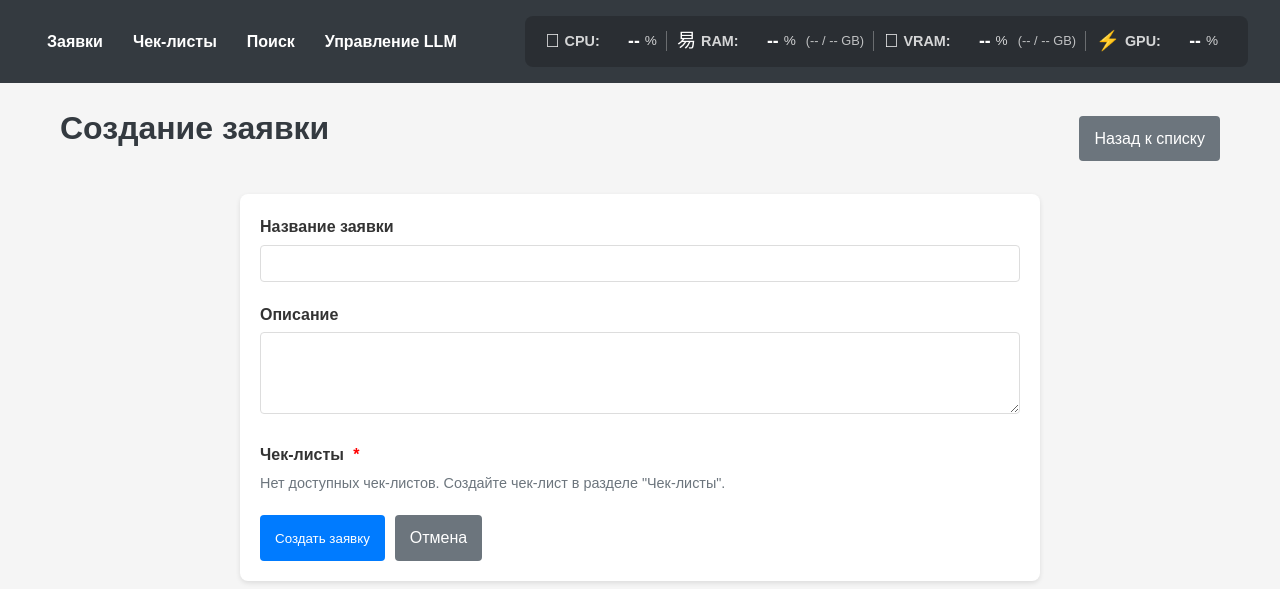
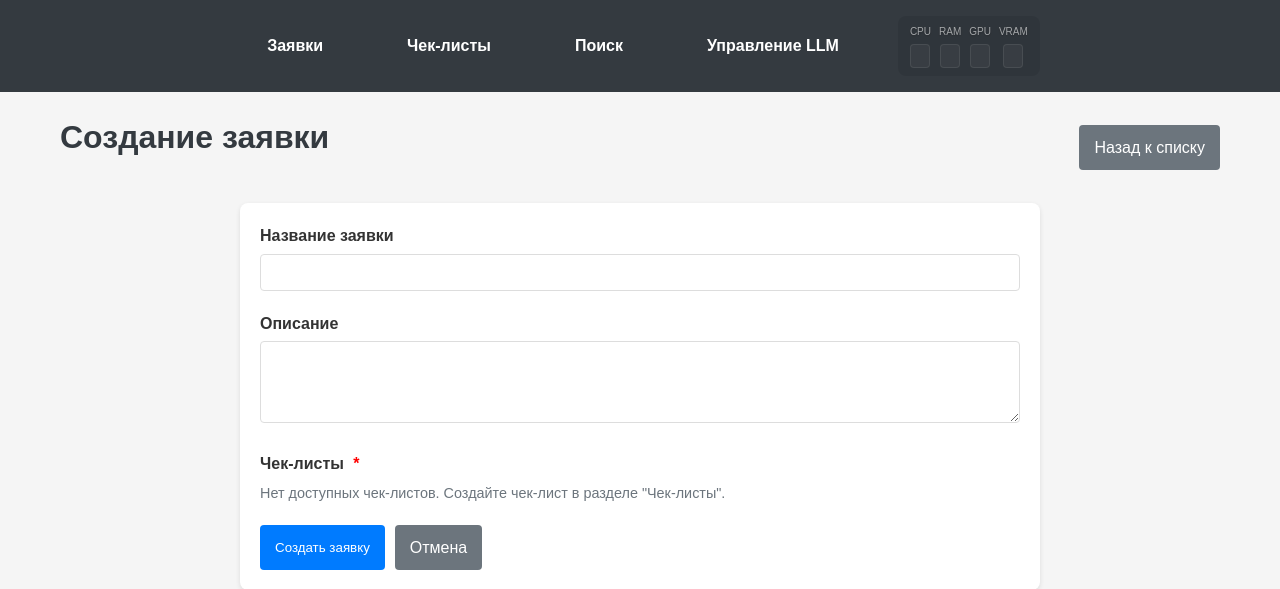
Before and after one commit to MasterVVK/neuro_expert, a Flask app: page /applications/create in a window 1280 px wide. Shown: the top 589 px of the page. Run offline with Flask 3, Linux system fonts and the light colour scheme; data that the repository does not hold is empty.

Commit message:
Отображение загрузки Дергается при переходе, но пока оставим так.

```diff
--- a/ppee-flask/app/templates/base.html
+++ b/ppee-flask/app/templates/base.html
@@ -18,34 +18,60 @@
             </ul>
         </nav>
 
-        <!-- Виджет системной статистики -->
-        <div id="system-stats" class="system-stats-widget">
-            <div class="stat-item" title="Загрузка процессора">
-                <span class="stat-icon"></span>
-                <span class="stat-label">CPU:</span>
-                <span id="cpu-percent" class="stat-value">--</span>
-                <span class="stat-unit">%</span>
+        <!-- Барный индикатор системных ресурсов -->
+        <div class="system-bars-widget" id="system-bars">
+            <div class="bar-wrapper">
+                <div class="bar-title">CPU</div>
+                <div class="bar-container">
+                    <div class="bar-value" id="cpu-hover">--</div>
+                    <div class="bar" id="cpu-bar" style="height: 0%"></div>
+                </div>
             </div>
-            <div class="stat-item" title="Использование оперативной памяти">
-                <span class="stat-icon">易</span>
-                <span class="stat-label">RAM:</span>
-                <span id="mem-percent" class="stat-value">--</span>
-                <span class="stat-unit">%</span>
-                <span id="mem-details" class="stat-details">(-- / -- GB)</span>
+            <div class="bar-wrapper">
+                <div class="bar-title">RAM</div>
+                <div class="bar-container">
+                    <div class="bar-value" id="ram-hover">--</div>
+                    <div class="bar" id="ram-bar" style="height: 0%"></div>
+                </div>
             </div>
-            <div class="stat-item" title="Использование видеопамяти">
-                <span class="stat-icon"></span>
-                <span class="stat-label">VRAM:</span>
-                <span id="vram-percent" class="stat-value">--</span>
-                <span class="stat-unit">%</span>
-                <span id="vram-details" class="stat-details">(-- / -- GB)</span>
+            <div class="bar-wrapper">
+                <div class="bar-title">GPU</div>
+                <div class="bar-container">
+                    <div class="bar-value" id="gpu-hover">--</div>
+                    <div class="bar" id="gpu-bar" style="height: 0%"></div>
+                </div>
             </div>
-            <div class="stat-item" title="Загрузка GPU">
-                <span class="stat-icon">⚡</span>
-                <span class="stat-label">GPU:</span>
-                <span id="gpu-util" class="stat-value">--</span>
-                <span class="stat-unit">%</span>
-                <span id="gpu-temp" class="stat-details"></span>
+            <div class="bar-wrapper">
+                <div class="bar-title">VRAM</div>
+                <div class="bar-container">
+                    <div class="bar-value" id="vram-hover">--</div>
+                    <div class="bar" id="vram-bar" style="height: 0%"></div>
+                </div>
+            </div>
+
+            <div class="system-tooltip">
+                <div class="tooltip-arrow"></div>
+                <div class="tooltip-header">Системные ресурсы</div>
+                <div class="tooltip-row">
+                    <span class="tooltip-label">CPU:</span>
+                    <span class="tooltip-value" id="cpu-detail">--</span>
+                </div>
+                <div class="tooltip-row">
+                    <span class="tooltip-label">RAM:</span>
+                    <span class="tooltip-value" id="ram-detail">--</span>
+                </div>
+                <div class="tooltip-row">
+                    <span class="tooltip-label">GPU:</span>
+                    <span class="tooltip-value" id="gpu-detail">--</span>
+                </div>
+                <div class="tooltip-row">
+                    <span class="tooltip-label">VRAM:</span>
+                    <span class="tooltip-value" id="vram-detail">--</span>
+                </div>
+                <div class="tooltip-row" id="gpu-temp-row" style="display: none;">
+                    <span class="tooltip-label">Температура GPU:</span>
+                    <span class="tooltip-value" id="gpu-temp-detail">--</span>
+                </div>
             </div>
         </div>
     </header>
@@ -60,18 +86,83 @@
         <p>&copy; 2025 ФГАУ «НИИ «ЦЭПП»</p>
     </footer>
 
-    <!-- Подключаем общую библиотеку для отслеживания прогресса -->
+    <!-- Подключаем скрипты -->
     <script src="{{ url_for('static', filename='js/task-progress.js') }}"></script>
-    <!-- Подключаем основной JS-файл -->
     <script src="{{ url_for('static', filename='js/script.js') }}"></script>
 
     <!-- Скрипт для обновления системной статистики -->
     <script>
-        // Функция для получения цвета в зависимости от процента использования
-        function getColorByPercent(percent) {
-            if (percent < 50) return '#28a745'; // Зеленый
-            if (percent < 80) return '#ffc107'; // Желтый
-            return '#dc3545'; // Красный
+        // Функция для получения класса цвета
+        function getColorClass(percent) {
+            if (percent < 40) return 'low';
+            if (percent < 70) return 'medium';
+            if (percent < 90) return 'high';
+            return 'critical';
+        }
+
+        // Функция для обновления бара
+        function updateBar(barId, hoverValueId, percent) {
+            const bar = document.getElementById(barId);
+            const hoverValue = document.getElementById(hoverValueId);
+
+            if (bar && hoverValue) {
+                bar.style.height = `${Math.min(percent, 100)}%`;
+                bar.className = `bar ${getColorClass(percent)}`;
+                hoverValue.textContent = `${percent.toFixed(1)}%`;
+            }
+        }
+
+        // Функция для обновления детальной информации
+        function updateDetails(data) {
+            // CPU
+            const cpuDetail = document.getElementById('cpu-detail');
+            if (cpuDetail) {
+                cpuDetail.textContent = `${data.cpu.percent.toFixed(1)}% (${data.cpu.cores} ядер)`;
+            }
+
+            // RAM
+            const ramDetail = document.getElementById('ram-detail');
+            if (ramDetail) {
+                ramDetail.textContent = `${data.memory.percent.toFixed(1)}% (${data.memory.used_gb.toFixed(1)}/${data.memory.total_gb.toFixed(1)} GB)`;
+            }
+
+            // GPU
+            const gpuDetail = document.getElementById('gpu-detail');
+            if (gpuDetail) {
+                let gpuName = data.gpu.name;
+                // Сокращаем название видеокарты
+                if (gpuName.includes('NVIDIA')) {
+                    gpuName = gpuName.replace('NVIDIA GeForce ', '');
+                    gpuName = gpuName.replace('NVIDIA ', '');
+                }
+                if (gpuName.includes('AMD')) {
+                    gpuName = gpuName.replace('AMD Radeon ', '');
+                    gpuName = gpuName.replace('AMD ', '');
+                }
+                gpuDetail.textContent = `${data.gpu.utilization.toFixed(1)}% - ${gpuName}`;
+            }
+
+            // VRAM
+            const vramDetail = document.getElementById('vram-detail');
+            if (vramDetail) {
+                vramDetail.textContent = `${data.gpu.vram_percent.toFixed(1)}% (${data.gpu.vram_used_gb.toFixed(1)}/${data.gpu.vram_total_gb.toFixed(1)} GB)`;
+            }
+
+            // GPU Temperature
+            const gpuTempRow = document.getElementById('gpu-temp-row');
+            const gpuTempDetail = document.getElementById('gpu-temp-detail');
+            if (data.gpu.temperature && gpuTempRow && gpuTempDetail) {
+                gpuTempRow.style.display = 'flex';
+                gpuTempDetail.textContent = `${data.gpu.temperature}°C`;
+
+                if (data.gpu.temperature < 70) {
+                    gpuTempDetail.style.color = '#28a745';
+                } else if (data.gpu.temperature < 85) {
+                    gpuTempDetail.style.color = '#ffc107';
+                } else {
+                    gpuTempDetail.style.color = '#dc3545';
+                }
+            }
         }
 
         // Функция для обновления статистики
@@ -79,160 +170,232 @@
             fetch('/stats/system')
                 .then(response => response.json())
                 .then(data => {
-                    // CPU
-                    const cpuPercent = document.getElementById('cpu-percent');
-                    cpuPercent.textContent = data.cpu.percent.toFixed(1);
-                    cpuPercent.style.color = getColorByPercent(data.cpu.percent);
-
-                    // Memory
-                    const memPercent = document.getElementById('mem-percent');
-                    const memDetails = document.getElementById('mem-details');
-                    memPercent.textContent = data.memory.percent.toFixed(1);
-                    memPercent.style.color = getColorByPercent(data.memory.percent);
-                    memDetails.textContent = `(${data.memory.used_gb.toFixed(1)} / ${data.memory.total_gb.toFixed(1)} GB)`;
-
-                    // VRAM
-                    const vramPercent = document.getElementById('vram-percent');
-                    const vramDetails = document.getElementById('vram-details');
-                    vramPercent.textContent = data.gpu.vram_percent.toFixed(1);
-                    vramPercent.style.color = getColorByPercent(data.gpu.vram_percent);
-                    vramDetails.textContent = `(${data.gpu.vram_used_gb.toFixed(1)} / ${data.gpu.vram_total_gb.toFixed(1)} GB)`;
-
-                    // GPU Utilization
-                    const gpuUtil = document.getElementById('gpu-util');
-                    const gpuTemp = document.getElementById('gpu-temp');
-                    if (data.gpu.utilization !== undefined) {
-                        gpuUtil.textContent = data.gpu.utilization.toFixed(1);
-                        gpuUtil.style.color = getColorByPercent(data.gpu.utilization);
-                    }
-                    if (data.gpu.temperature) {
-                        gpuTemp.textContent = `(${data.gpu.temperature}°C)`;
-                        // Цвет температуры
-                        if (data.gpu.temperature < 70) {
-                            gpuTemp.style.color = '#28a745';
-                        } else if (data.gpu.temperature < 85) {
-                            gpuTemp.style.color = '#ffc107';
-                        } else {
-                            gpuTemp.style.color = '#dc3545';
-                        }
-                    }
+                    updateBar('cpu-bar', 'cpu-hover', data.cpu.percent);
+                    updateBar('ram-bar', 'ram-hover', data.memory.percent);
+                    updateBar('gpu-bar', 'gpu-hover', data.gpu.utilization);
+                    updateBar('vram-bar', 'vram-hover', data.gpu.vram_percent);
+                    updateDetails(data);
                 })
                 .catch(error => {
                     console.error('Ошибка при получении системной статистики:', error);
                 });
         }
 
-        // Обновляем статистику сразу при загрузке
+        // Запускаем обновление
         updateSystemStats();
-
-        // Обновляем каждые 5 секунд
-        setInterval(updateSystemStats, 5000);
+        setInterval(updateSystemStats, 10000);
     </script>
 
     <style>
-        /* Стили для виджета статистики */
+        /* Базовые стили */
         header {
             display: flex;
-            justify-content: space-between;
+            justify-content: center;
             align-items: center;
             padding: 1rem 2rem;
+            gap: 2rem;
+            flex-wrap: wrap;
         }
 
-        .system-stats-widget {
+        nav ul {
             display: flex;
-            gap: 20px;
-            align-items: center;
-            background-color: rgba(0, 0, 0, 0.2);
-            padding: 10px 20px;
-            border-radius: 8px;
-            font-size: 0.9rem;
+            list-style: none;
+            justify-content: center;
+            margin: 0;
+            padding: 0;
+            gap: 30px;
         }
 
-        .stat-item {
-            display: flex;
-            align-items: center;
-            gap: 5px;
+        nav ul li a {
             color: #fff;
-            cursor: help;
-            position: relative;
+            text-decoration: none;
+            font-weight: bold;
+            padding: 8px 12px;
+            border-radius: 4px;
+            transition: background-color 0.3s ease;
         }
 
-        .stat-item:not(:last-child)::after {
-            content: '';
-            position: absolute;
-            right: -10px;
-            top: 50%;
-            transform: translateY(-50%);
-            width: 1px;
-            height: 20px;
-            background-color: rgba(255, 255, 255, 0.3);
+        nav ul li a:hover {
+            background-color: rgba(255, 255, 255, 0.1);
         }
 
-        .stat-icon {
-            font-size: 1.2rem;
-        }
-
-        .stat-label {
-            font-weight: bold;
+        /* Стили для барного индикатора */
+        .system-bars-widget {
+            display: flex;
+            align-items: flex-start;
+            gap: 8px;
+            padding: 8px 12px;
+            background-color: rgba(0, 0, 0, 0.1);
+            border-radius: 8px;
+            position: relative;
+            cursor: pointer;
             opacity: 0.8;
         }
 
-        .stat-value {
-            font-weight: bold;
-            font-size: 1.1rem;
-            min-width: 35px;
-            text-align: right;
+        .system-bars-widget:hover {
+            background-color: rgba(0, 0, 0, 0.2);
+            opacity: 1;
         }
 
-        .stat-unit {
-            opacity: 0.8;
-            font-size: 0.85rem;
+        /* Обертка для бара */
+        .bar-wrapper {
+            display: flex;
+            flex-direction: column;
+            align-items: center;
+            gap: 4px;
         }
 
-        .stat-details {
-            opacity: 0.7;
-            font-size: 0.8rem;
-            margin-left: 5px;
+        /* Название бара */
+        .bar-title {
+            font-size: 10px;
+            color: rgba(255, 255, 255, 0.7);
+            font-weight: normal;
+            text-shadow: 0 1px 2px rgba(0,0,0,0.3);
         }
 
-        /* Адаптивность для мобильных устройств */
-        @media (max-width: 1200px) {
-            .system-stats-widget {
-                font-size: 0.85rem;
-                gap: 15px;
-                padding: 8px 15px;
-            }
-
-            .stat-details {
-                display: none;
-            }
+        /* Контейнер бара */
+        .bar-container {
+            width: 20px;
+            height: 24px;
+            position: relative;
+            background-color: rgba(255, 255, 255, 0.05);
+            border-radius: 4px;
+            overflow: hidden;
+            display: flex;
+            flex-direction: column;
+            justify-content: flex-end;
+            border: 1px solid rgba(255, 255, 255, 0.1);
         }
 
+        /* Сам бар */
+        .bar {
+            width: 100%;
+            transition: all 0.5s ease;
+            border-radius: 4px 4px 0 0;
+        }
+
+        /* Цвета баров */
+        .bar.low {
+            background-color: #5cb85c;
+            opacity: 0.8;
+        }
+        .bar.medium {
+            background-color: #f0ad4e;
+            opacity: 0.8;
+        }
+        .bar.high {
+            background-color: #d9534f;
+            opacity: 0.9;
+        }
+        .bar.critical {
+            background-color: #d9534f;
+            opacity: 1;
+            animation: pulse 2s infinite;
+        }
+
+        @keyframes pulse {
+            0% { opacity: 1; }
+            50% { opacity: 0.8; }
+            100% { opacity: 1; }
+        }
+
+        /* Значение при наведении */
+        .bar-value {
+            position: absolute;
+            bottom: calc(100% + 2px);
+            left: 50%;
+            transform: translateX(-50%);
+            background-color: rgba(0, 0, 0, 0.9);
+            color: #fff;
+            padding: 2px 6px;
+            border-radius: 4px;
+            font-size: 11px;
+            white-space: nowrap;
+            opacity: 0;
+            transition: opacity 0.3s ease;
+            pointer-events: none;
+            z-index: 100;
+            font-weight: bold;
+        }
+
+        .bar-container:hover .bar-value {
+            opacity: 1;
+        }
+
+        /* Tooltip */
+        .system-tooltip {
+            position: absolute;
+            top: calc(100% + 10px);
+            left: 50%;
+            transform: translateX(-50%);
+            background-color: rgba(0, 0, 0, 0.95);
+            color: #fff;
+            padding: 12px 16px;
+            border-radius: 8px;
+            font-size: 12px;
+            white-space: nowrap;
+            opacity: 0;
+            visibility: hidden;
+            transition: opacity 0.3s ease 0.3s, visibility 0s 0.6s;
+            pointer-events: none;
+            z-index: 1000;
+            box-shadow: 0 4px 12px rgba(0,0,0,0.5);
+            min-width: 250px;
+        }
+
+        .system-bars-widget:hover .system-tooltip {
+            opacity: 1;
+            visibility: visible;
+            transition: opacity 0.3s ease 0.3s, visibility 0s;
+        }
+
+        .tooltip-arrow {
+            position: absolute;
+            top: -6px;
+            left: 50%;
+            transform: translateX(-50%);
+            width: 0;
+            height: 0;
+            border-left: 6px solid transparent;
+            border-right: 6px solid transparent;
+            border-bottom: 6px solid rgba(0, 0, 0, 0.95);
+        }
+
+        .tooltip-header {
+            font-weight: bold;
+            margin-bottom: 8px;
+            padding-bottom: 8px;
+            border-bottom: 1px solid rgba(255,255,255,0.2);
+        }
+
+        .tooltip-row {
+            display: flex;
+            justify-content: space-between;
+            gap: 20px;
+            margin: 4px 0;
+        }
+
+        .tooltip-label {
+            opacity: 0.8;
+        }
+
+        .tooltip-value {
+            font-weight: bold;
+        }
+
+        /* Адаптивность */
         @media (max-width: 768px) {
             header {
                 flex-direction: column;
+            }
+
+            nav ul {
+                flex-wrap: wrap;
                 gap: 10px;
             }
 
-            .system-stats-widget {
-                width: 100%;
-                justify-content: center;
-                flex-wrap: wrap;
-            }
-        }
-
-        @media (max-width: 480px) {
-            .system-stats-widget {
-                gap: 10px;
-                font-size: 0.75rem;
-            }
-
-            .stat-icon {
-                display: none;
-            }
-
-            .stat-item:not(:last-child)::after {
-                display: none;
+            .system-bars-widget {
+                transform: scale(0.85);
             }
         }
     </style>
```
